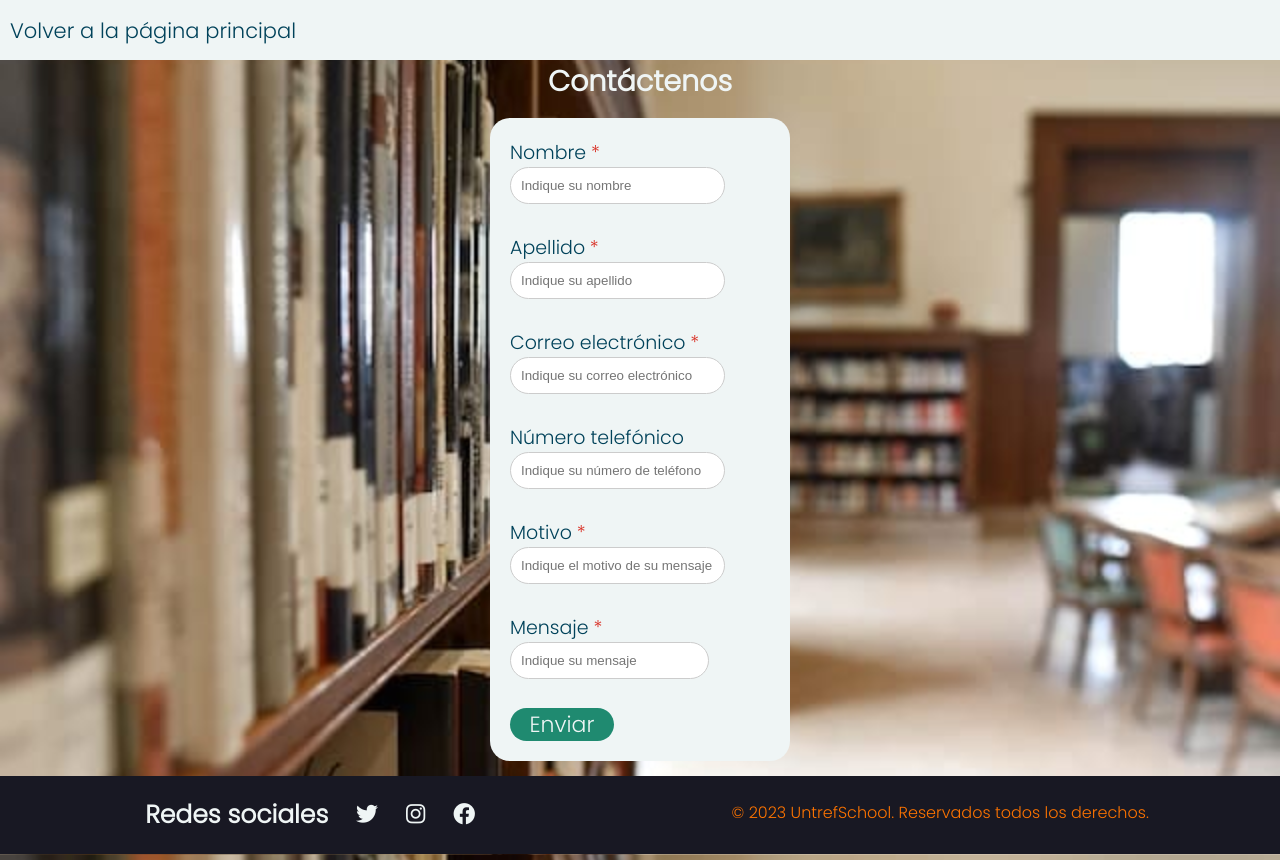
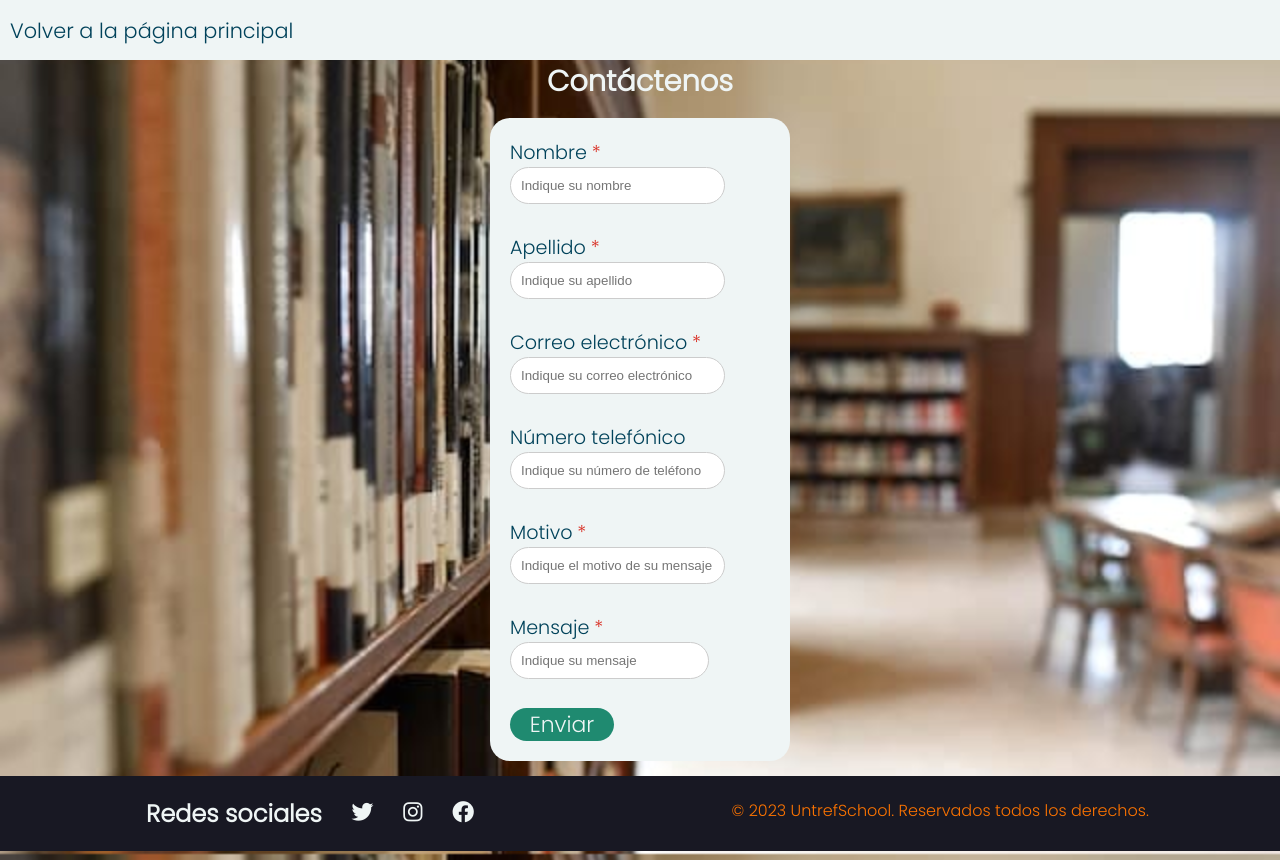
Before and after one commit to AntonellaLG/proyecto-integrador-etapa1-web-untrefschool, a plain HTML site: page contactenos.html in a window 1280 px wide. Drawn offline with Linux system fonts and the light colour scheme; a web font is replaced by a local one.

Commit message:
modifique medidas de contactactenos.css

```diff
--- a/css/contactenos.css
+++ b/css/contactenos.css
@@ -156,7 +156,7 @@ footer{
 
 @media (min-width: 1200px){ /*Nest Hub Max*/
     body{
-        font-size: 19px; /*2.3rem*/
+        font-size: 1.2rem; /*19px*/
         min-height: 100vh; /*para que la imagen ocupe el 100% de la ventana*/
         background-image: url("../img/bannerContacto.jpg");
         background-repeat: no-repeat;
@@ -166,7 +166,7 @@ footer{
     }
 
     a{
-        font-size: 21px;
+        font-size: 1.3rem; /*21px*/
     }
 
     .container{
@@ -235,7 +235,7 @@ footer{
         justify-content: center;
         font-family: 'Poppins', sans-serif;
         width: 40%;
-        font-size: 22px;
+        font-size: 1.37rem; /*22px*/
         color: #EFF5F5;
         background-color: #1F8A70;
         border: none;
@@ -252,15 +252,15 @@ footer{
     }*/
 
     .pie{
-        font-size: 25px;
+        font-size: 1.5rem; /*25px*/
     }
 
     .contacto{
-        font-size: 18px;
+        font-size: 1.12rem; /*18px*/
     }
 
     i{
-        font-size: 22px;
+        font-size: 1.37rem; /*22px*/
     }
 
     .boton-arriba{
@@ -270,7 +270,7 @@ footer{
 
     #derechos{
         text-align: center;
-        font-size: 16px;
+        font-size: 1rem; /*16px*/
         padding: 10px;
         bottom: 0;
         left: 0;
```
